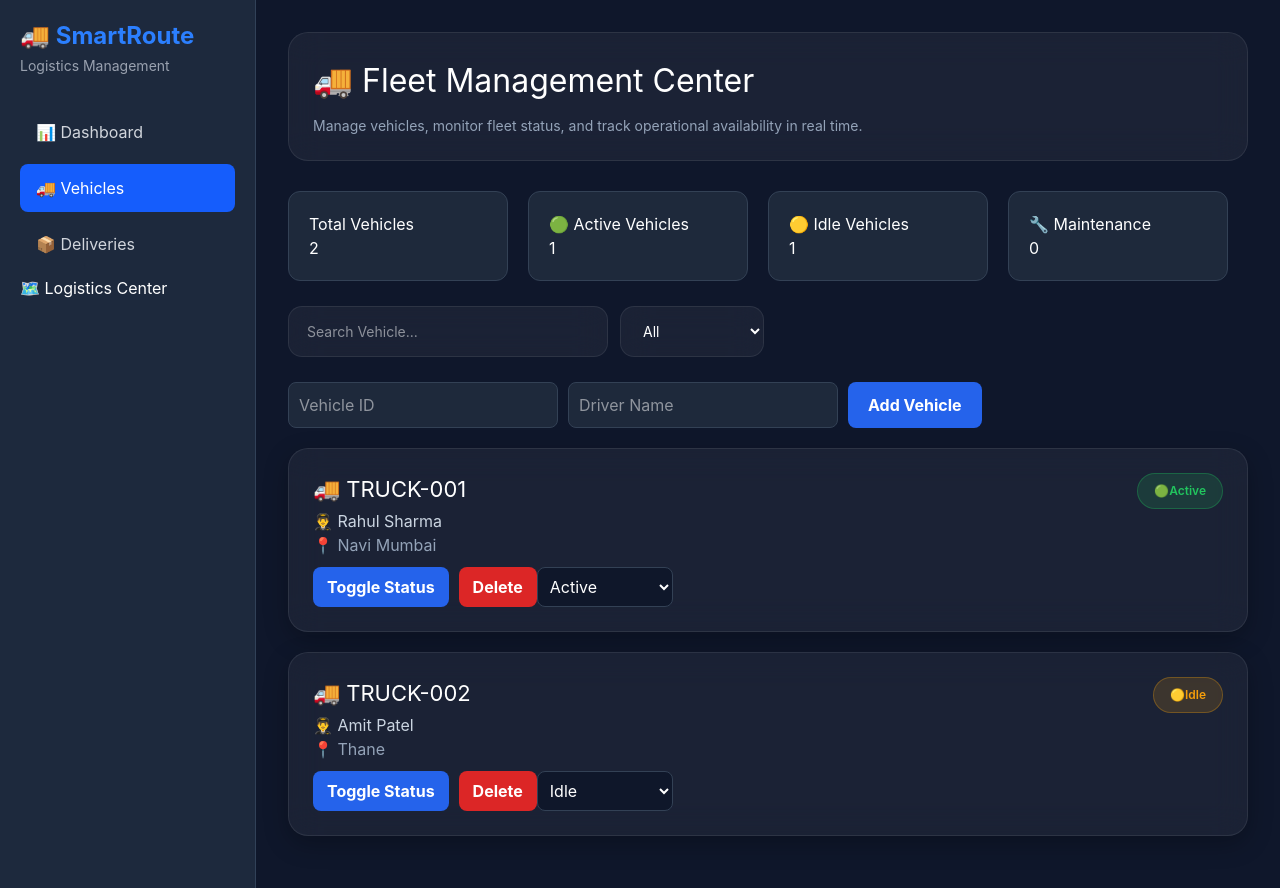
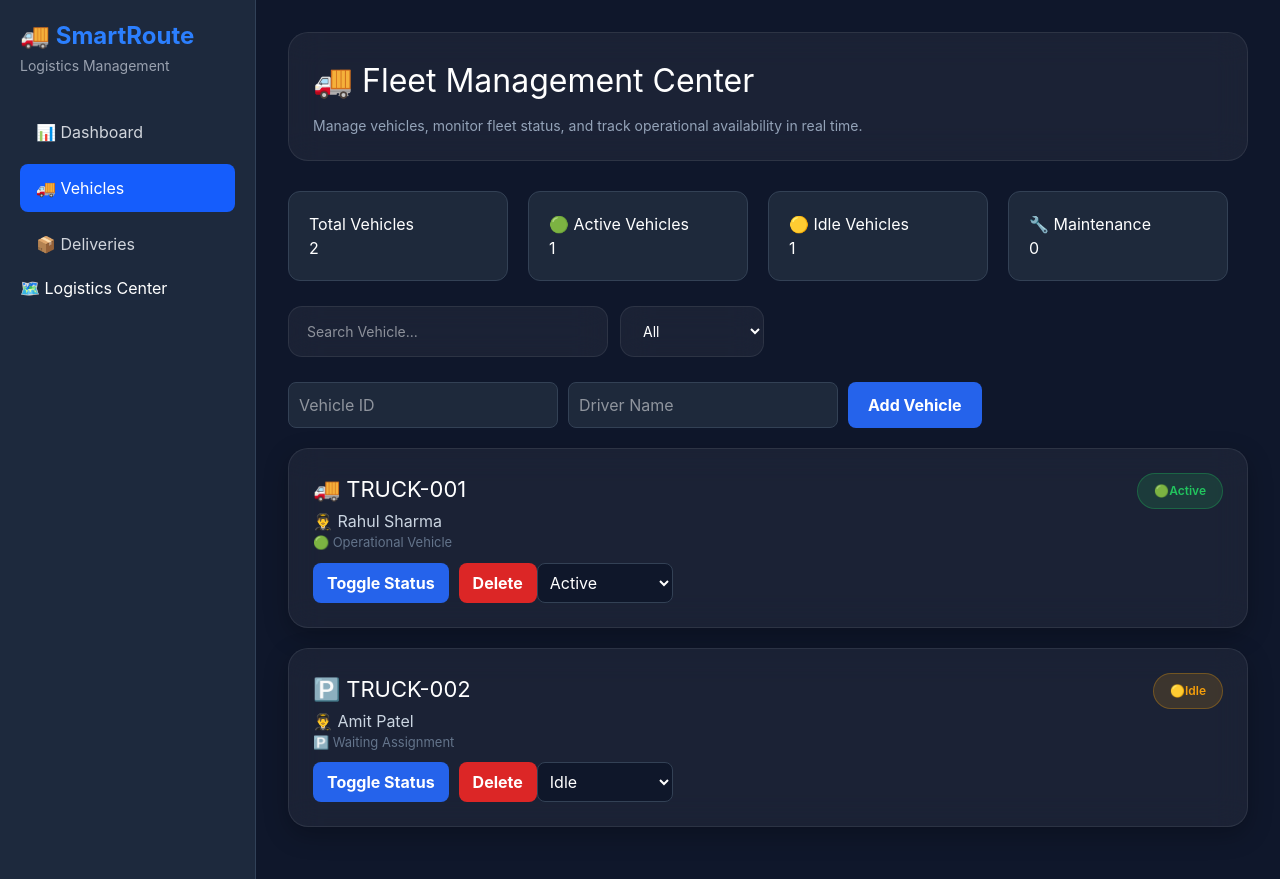
Before and after one commit to harshskarki/SmartRoute-Logistics-Management-System, a React (Vite) app: page /vehicles in a window 1280 px wide. Built offline with nearby package versions, Linux system fonts and the light colour scheme.

Commit message:
Phase 5.10.5 Vehicle Icons

```diff
--- a/src/pages/Vehicles.jsx
+++ b/src/pages/Vehicles.jsx
@@ -374,7 +374,13 @@ setDriverName("");
           margin: 0,
         }}
       >
-        🚚 {vehicle.id}
+        {vehicle.status === "Active"
+          ? "🚚"
+          : vehicle.status === "Maintenance"
+          ? "🔧"
+          : "🅿️"}{" "}
+
+        {vehicle.id}
       </h3>
 
       <span
@@ -436,10 +442,15 @@ setDriverName("");
 
     <p
       style={{
-        color: "#94a3b8",
+        color: "#64748b",
+        fontSize: "13px",
       }}
     >
-      📍 {vehicle.location}
+      {vehicle.status === "Active"
+        ? "🟢 Operational Vehicle"
+        : vehicle.status === "Maintenance"
+        ? "🔧 Under Maintenance"
+        : "🅿️ Waiting Assignment"}
     </p>
 
           <button
```
